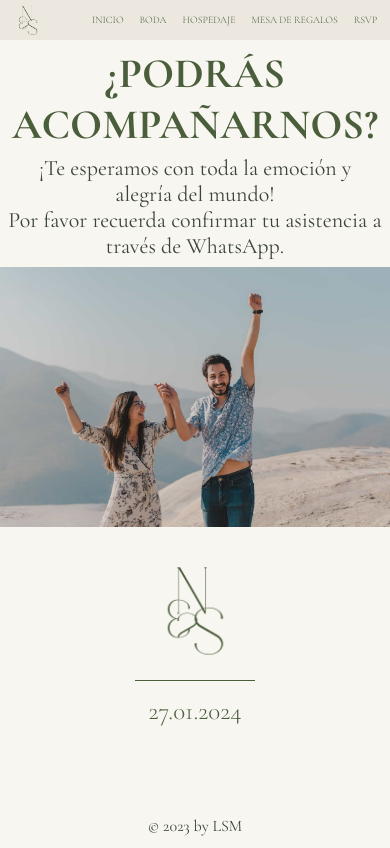
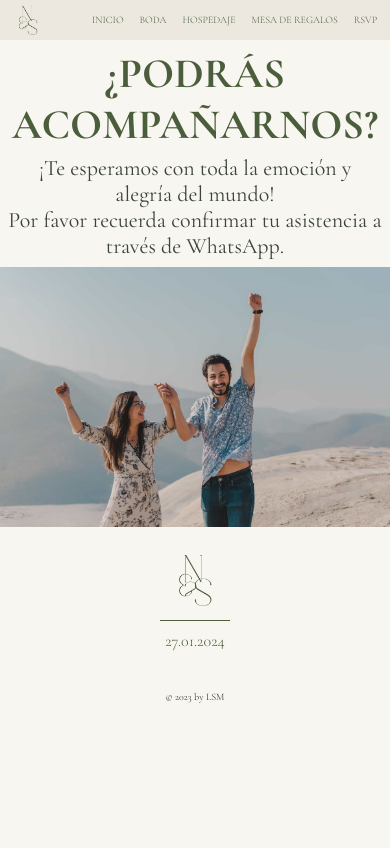
Before and after one commit to richipargo/nadia-stefan, a React (Vite) app: page /rsvp in a window 390 px wide. Built offline with nearby package versions, Linux system fonts and the light colour scheme.

Commit message:
Add responsiveness to mobile footer

```diff
--- a/src/style_components/footer.css
+++ b/src/style_components/footer.css
@@ -18,10 +18,6 @@
   font-size: 50px;
   font-weight: 300;
 }
-/* .link-initials {
-  text-decoration: none;
-  color: var(--main);
-} */
 .date {
   color: var(--main);
   padding: 10px 0;
@@ -35,3 +31,22 @@ footer {
 footer p {
   font-size: 16px;
 }
+
+/*Responsive mobile footer*/
+@media all and (min-width: 320px) and (max-width: 480px) {
+  .initials {
+    width: 70px;
+    padding: 5px 0;
+  }
+  .date {
+    padding: 5px 0;
+    font-size: 16px;
+  }
+  footer {
+    margin: 35px 0 0 0;
+    /* padding-bottom: 12px; */
+  }
+  footer p {
+    font-size: 10px;
+  }
+}
```
